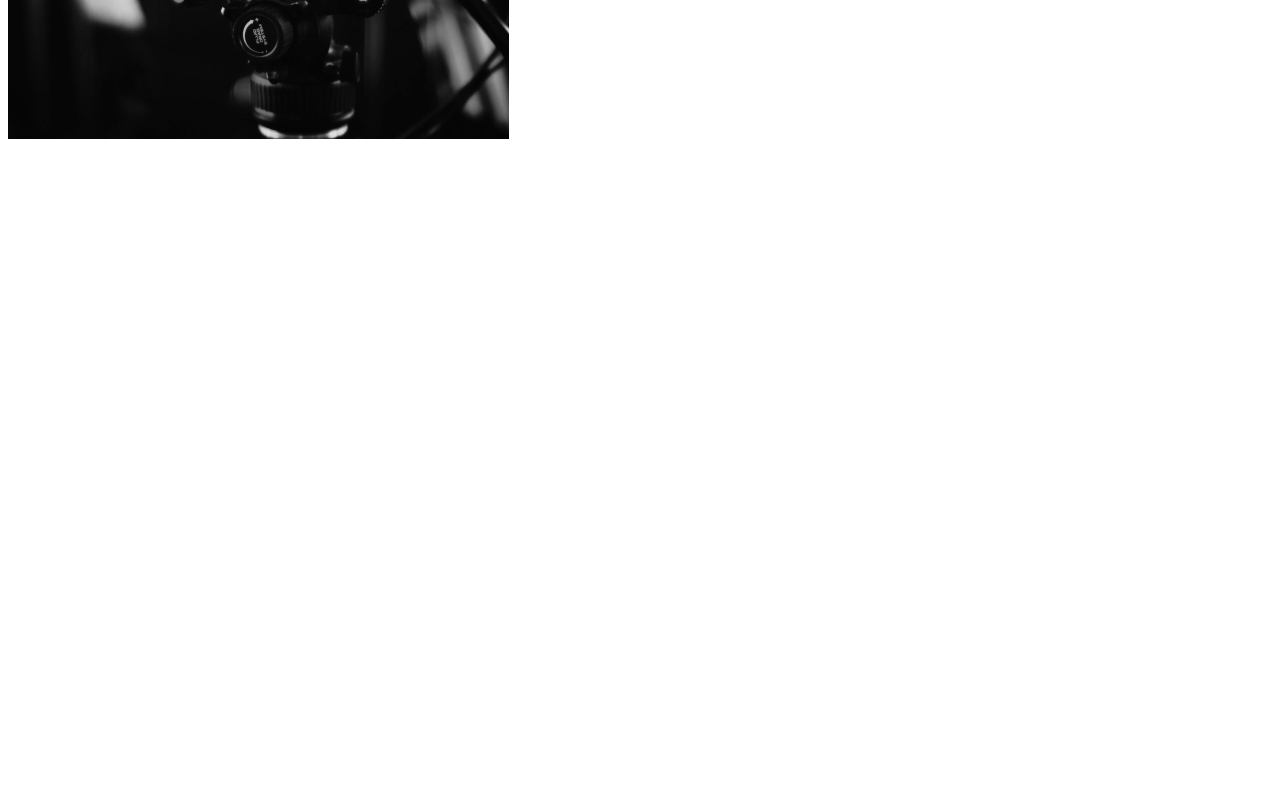
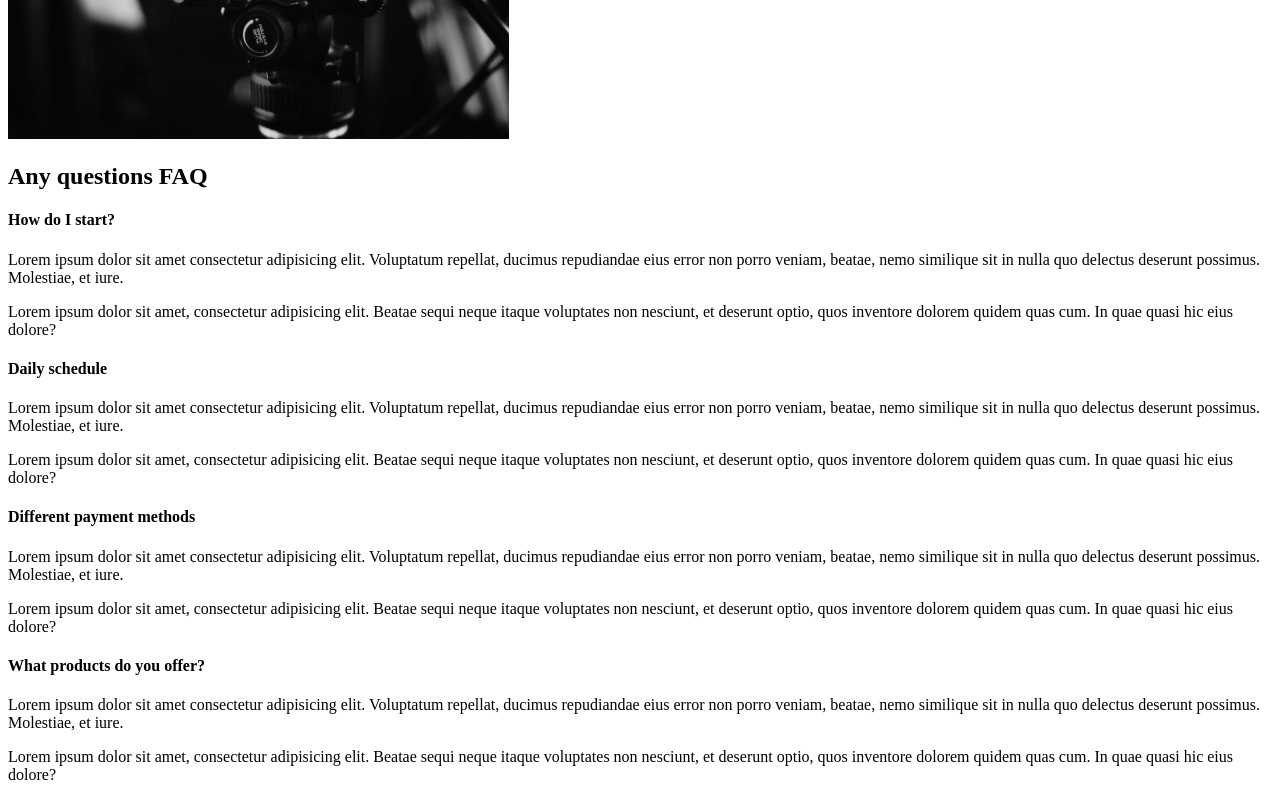
Before and after one commit to IsekaiGuy/Capture, a React (Create React App) app: page / in a window 1280 px wide. Shown: the part 2261-3061 px from the top of the page. Before the commit the page ends 2412 px from the top, so only its background shows below. Built offline with nearby package versions, Linux system fonts and the light colour scheme.

Commit message:
4.Faq Section

```diff
--- /dev/null
+++ b/src/components/FaqSection.js
@@ -0,0 +1,80 @@
+import React from "react";
+
+const Faq = () => {
+  return (
+    <div className="faq">
+      <h2>
+        Any questions <span>FAQ</span>
+      </h2>
+      <div className="question">
+        <h4>How do I start?</h4>
+        <div className="answer">
+          <p>
+            Lorem ipsum dolor sit amet consectetur adipisicing elit. Voluptatum
+            repellat, ducimus repudiandae eius error non porro veniam, beatae,
+            nemo similique sit in nulla quo delectus deserunt possimus.
+            Molestiae, et iure.
+          </p>
+          <p>
+            Lorem ipsum dolor sit amet, consectetur adipisicing elit. Beatae
+            sequi neque itaque voluptates non nesciunt, et deserunt optio, quos
+            inventore dolorem quidem quas cum. In quae quasi hic eius dolore?
+          </p>
+        </div>
+      </div>
+
+      <div className="question">
+        <h4>Daily schedule</h4>
+        <div className="answer">
+          <p>
+            Lorem ipsum dolor sit amet consectetur adipisicing elit. Voluptatum
+            repellat, ducimus repudiandae eius error non porro veniam, beatae,
+            nemo similique sit in nulla quo delectus deserunt possimus.
+            Molestiae, et iure.
+          </p>
+          <p>
+            Lorem ipsum dolor sit amet, consectetur adipisicing elit. Beatae
+            sequi neque itaque voluptates non nesciunt, et deserunt optio, quos
+            inventore dolorem quidem quas cum. In quae quasi hic eius dolore?
+          </p>
+        </div>
+      </div>
+
+      <div className="question">
+        <h4>Different payment methods</h4>
+        <div className="answer">
+          <p>
+            Lorem ipsum dolor sit amet consectetur adipisicing elit. Voluptatum
+            repellat, ducimus repudiandae eius error non porro veniam, beatae,
+            nemo similique sit in nulla quo delectus deserunt possimus.
+            Molestiae, et iure.
+          </p>
+          <p>
+            Lorem ipsum dolor sit amet, consectetur adipisicing elit. Beatae
+            sequi neque itaque voluptates non nesciunt, et deserunt optio, quos
+            inventore dolorem quidem quas cum. In quae quasi hic eius dolore?
+          </p>
+        </div>
+      </div>
+
+      <div className="question">
+        <h4>What products do you offer?</h4>
+        <div className="answer">
+          <p>
+            Lorem ipsum dolor sit amet consectetur adipisicing elit. Voluptatum
+            repellat, ducimus repudiandae eius error non porro veniam, beatae,
+            nemo similique sit in nulla quo delectus deserunt possimus.
+            Molestiae, et iure.
+          </p>
+          <p>
+            Lorem ipsum dolor sit amet, consectetur adipisicing elit. Beatae
+            sequi neque itaque voluptates non nesciunt, et deserunt optio, quos
+            inventore dolorem quidem quas cum. In quae quasi hic eius dolore?
+          </p>
+        </div>
+      </div>
+    </div>
+  );
+};
+
+export default Faq;
--- a/src/components/pages/AboutUs.js
+++ b/src/components/pages/AboutUs.js
@@ -1,12 +1,14 @@
 import React from "react";
 import AboutSection from "../AboutSection";
 import ServicesSection from "../ServicesSection";
+import FaqSection from "../FaqSection";
 
 const AboutUs = () => {
   return (
     <>
       <AboutSection />;
       <ServicesSection />
+      <FaqSection />
     </>
   );
 };
```
